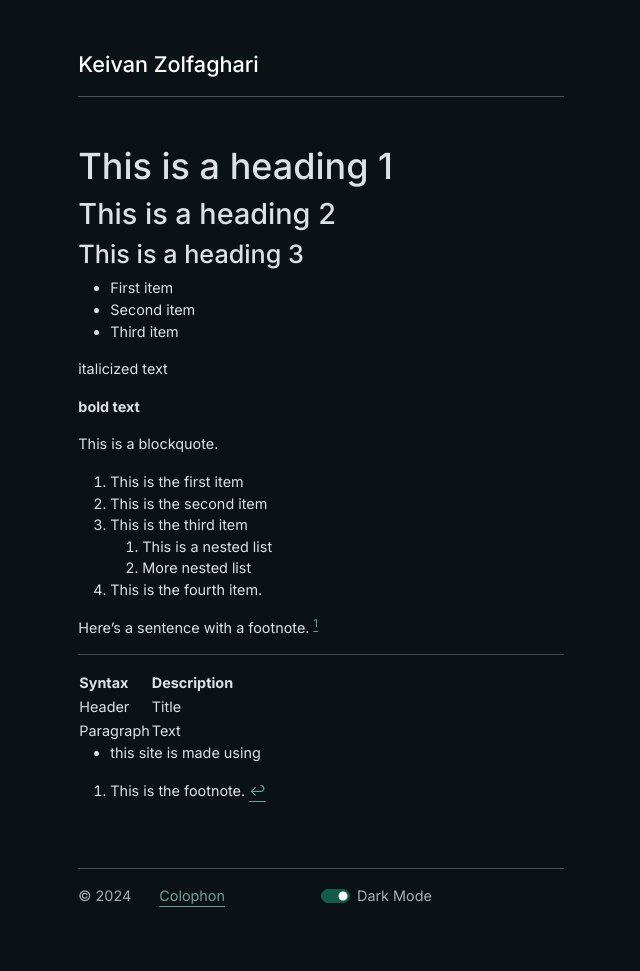
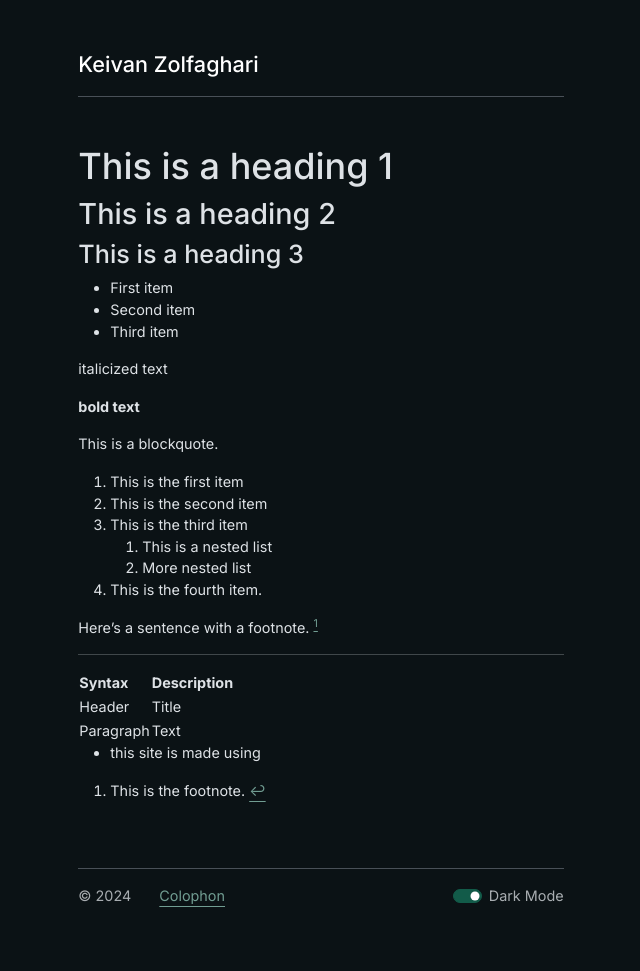
Before and after one commit to keivanz/keivanz.github.io, a Jekyll site: the page built from pages/colophon.md, in a window 1280 px wide. Shown: the whole page, without its empty margins (319-959 px from the left). Built offline with Jekyll 4.4.1, drawn with Linux system fonts in a browser that asks for light colours; nearby versions of some CDN libraries.

Commit message:
aligning footer right

```diff
--- a/_includes/footer.html
+++ b/_includes/footer.html
@@ -6,10 +6,10 @@
       <li class="list-inline-item me-4"><a href="/colophon">Colophon</a></li>
     </ul>
     </div>
-  <div class="col-md-6 float-end">
-    <div class="form-check form-switch">
+  <div class="col-md-6">
+    <div class="float-end form-check form-switch">
+      <label class="form-check-label" for="darkModeSwitch">Dark Mode</label>
       <input class="form-check-input" type="checkbox" id="darkModeSwitch" checked>
-      <label class="form-check-label" for="darkModeSwitch">Dark Mode</label>
     </div>
   </div>
 
```
